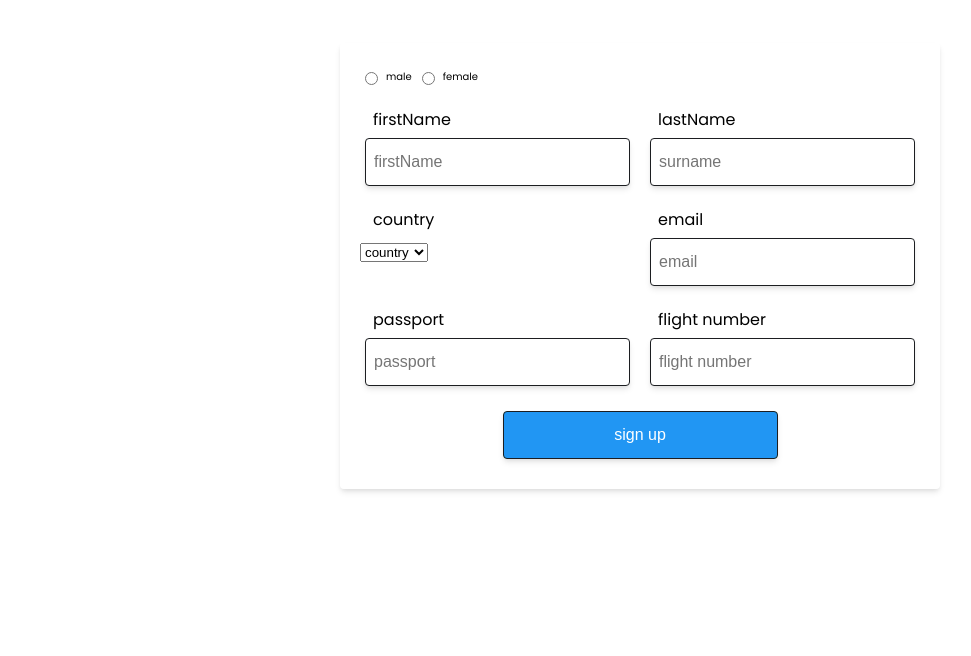
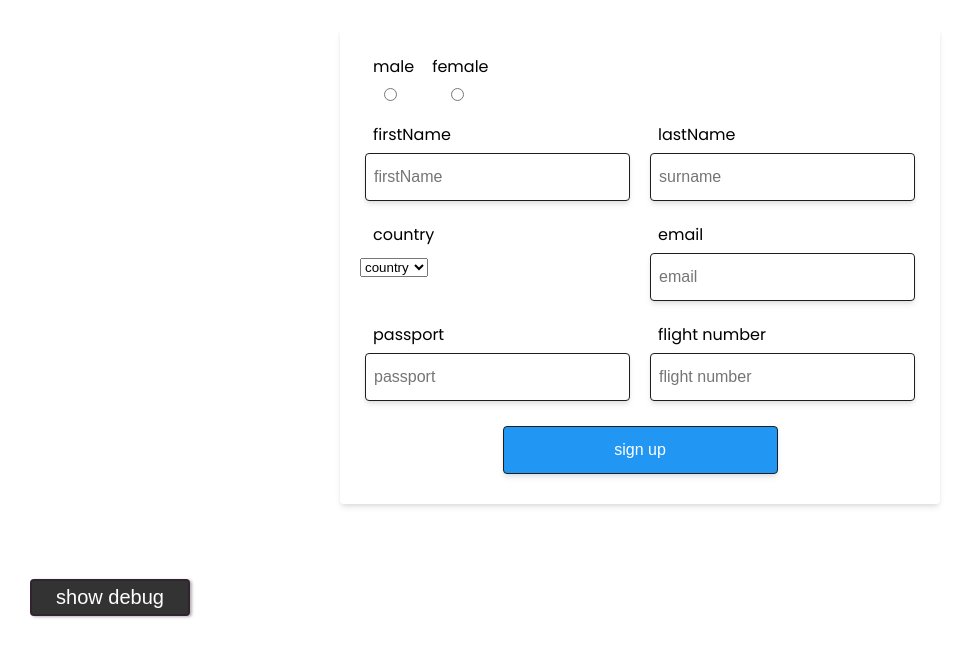
Before and after one commit to masiucd/React-form-validation, a React (Create React App) app: page / in a window 1280 px wide. Shown: the part 134-790 px from the top of the page, without its empty margins (0-971 px from the left). Built offline with nearby package versions, Linux system fonts and the light colour scheme.

Commit message:
feat: radio buttons

```diff
--- a/src/components/form/form-with-state/debug.tsx
+++ b/src/components/debug.tsx
@@ -1,20 +1,19 @@
-import { css } from "@emotion/css"
+import { css, cx } from "@emotion/css"
 import { useState } from "react"
 
 interface Props {
-  printData: Record<string, string | number | boolean>
+  printData: {
+    [key: string]: any
+  }
+  className?: string
 }
 
 const debugStyles = css`
   & {
-    position: fixed;
-    top: 12rem;
     background-color: #333;
     color: #fff;
     padding: 2rem;
     font-size: 2rem;
-    left: 50%;
-    transform: translate(-50%, -50%);
     width: 45rem;
     border: 2px solid #332332;
     box-shadow: 2px 1px 3px rgba(0, 0, 0, 0.3);
@@ -39,14 +38,16 @@ const buttonStyles = css`
   }
 `
 
-export const Debug = ({ printData }: Props) => {
+export const Debug = ({ className, printData }: Props) => {
   const [showDebug, setShowDebug] = useState(false)
   return (
-    <>
-      {showDebug && <pre className={debugStyles}>{JSON.stringify(printData, null, 4)}</pre>}
+    <div className={cx(className, "debug")}>
+      {showDebug && (
+        <pre className={cx(debugStyles, "pre-debug")}>{JSON.stringify(printData, null, 4)}</pre>
+      )}
       <button onClick={() => setShowDebug(p => !p)} className={buttonStyles}>
         {showDebug ? "hide" : "show"} debug
       </button>
-    </>
+    </div>
   )
 }
--- a/src/components/form/form-with-state/form.tsx
+++ b/src/components/form/form-with-state/form.tsx
@@ -1,6 +1,6 @@
 import { css, cx } from "@emotion/css"
 import { useState, ChangeEvent, FormEvent } from "react"
-import { Debug } from "./debug"
+import { Debug } from "../../debug"
 
 const formStyles = css`
   & {
@@ -39,10 +39,11 @@ const Form = () => {
     male: false,
     female: false,
   })
+  const [yesOrNo, setYesOrNo] = useState("")
 
   const handleChange = (evt: ChangeEvent<HTMLInputElement>): void => {
     const { target } = evt
-
+    console.log(evt)
     const value = target.type === "checkbox" ? target.checked : target.value
 
     setFormSatate({ ...formState, [target.name]: value })
@@ -84,6 +85,30 @@ const Form = () => {
           />
         </label>
 
+        <label htmlFor="yes">
+          <span>yes</span>
+          <input
+            type="radio"
+            checked={yesOrNo === "yes"}
+            value="yes"
+            name="yes"
+            id="yes"
+            onChange={() => setYesOrNo("yes")}
+          />
+        </label>
+
+        <label htmlFor="no">
+          <span>no</span>
+          <input
+            type="radio"
+            value="no"
+            checked={yesOrNo === "no"}
+            name="no"
+            id="no"
+            onChange={() => setYesOrNo("no")}
+          />
+        </label>
+
         <label htmlFor="username">
           <span>username</span>
           <input type="text" name="username" value={formState.username} onChange={handleChange} />
--- a/src/components/form/form.tsx
+++ b/src/components/form/form.tsx
@@ -1,5 +1,7 @@
 import styled from "@emotion/styled"
-import { ChangeEvent, useReducer } from "react"
+import { ChangeEvent, FormEvent, useReducer } from "react"
+import { Debug } from "../debug"
+import { css } from "@emotion/css"
 
 const StyledForm = styled.form`
   min-width: 60rem;
@@ -136,6 +138,11 @@ function reducer(state: State, action: Action) {
   }
 }
 
+const debugStyles = css`
+  & {
+  }
+`
+
 interface UserFormProps {
   values: Record<string, string | number | boolean>
 }
@@ -150,45 +157,72 @@ const useForm = ({ values }: UserFormProps) => {
   const handleChange = (evt: ChangeEvent<HTMLInputElement>) => {
     evt.persist()
     const target = evt.target
-
-    const value = target.type === "checkbox" ? target.checked : target.value
-
-    dispatch({ type: "SET_FIELD_VALUE", payload: { [target.name]: value } })
+    console.log(evt.currentTarget)
+    dispatch({ type: "SET_FIELD_VALUE", payload: { [target.name]: target.value } })
   }
 
-  const handleBlur = (evt: ChangeEvent<HTMLInputElement>) => {
+  const handleBlur = (evt: ChangeEvent<HTMLInputElement | HTMLSelectElement>) => {
     evt.persist()
     dispatch({ type: "SET_FIELD_TOUCHED", payload: { [evt.target.name]: true } })
   }
 
-  return { handleChange, handleBlur, ...state }
+  const handleSubmit = (evt: FormEvent): void => {
+    evt.preventDefault()
+  }
+
+  return { handleChange, handleBlur, handleSubmit, ...state }
 }
 
 const Form = () => {
-  const form = useForm({ values: { firstName: "", lastName: "" } })
+  const form = useForm({
+    values: { firstName: "", lastName: "", email: "", female: "", male: "" },
+  })
 
-  const { handleChange, ...state } = form
+  const { handleChange, handleBlur, handleSubmit, ...state } = form
 
   return (
-    <StyledForm>
+    <div>
+      <StyledForm onSubmit={handleSubmit}>
         <FormGroup>
-        <input type="radio" name="male" id="male" />
-        <Label htmlFor="male">male</Label>
-
+          <Label htmlFor="male">
+            <span>male</span>
             <input
               type="radio"
+              // value={state.values.male as string}
+              value="male"
+              name="male"
+              id="male"
+              onChange={handleChange}
+              checked={state.values.male === "male"}
+            />
+          </Label>
+
+          <Label htmlFor="female">
+            <span>female</span>
+            <input
+              type="radio"
+              // value={state.values.female as string}
+              value="female"
               name="female"
               id="female"
               onChange={handleChange}
-          checked={state.values.female as boolean}
+              checked={state.values.female === "female"}
             />
-        <Label htmlFor="female">female</Label>
+          </Label>
         </FormGroup>
 
         <FormGroup>
           <Label htmlFor="firstName">
             <span>firstName</span>
-          <Input type="text" id="firstName" placeholder="firstName" name="firstName" />
+            <Input
+              type="text"
+              id="firstName"
+              placeholder="firstName"
+              name="firstName"
+              value={state.values.firstName as string}
+              onChange={handleChange}
+              onBlur={handleBlur}
+            />
           </Label>
         </FormGroup>
 
@@ -202,6 +236,7 @@ const Form = () => {
               name="lastName"
               value={state.values.lastName as string}
               onChange={handleChange}
+              onBlur={handleBlur}
             />
           </Label>
         </FormGroup>
@@ -210,7 +245,8 @@ const Form = () => {
           <Label htmlFor="country">
             <span>country</span>
           </Label>
-        <Select id="country">
+
+          <Select id="country" onBlur={handleBlur}>
             <option value="">country</option>
             <option value="sweden">sweden</option>
             <option value="usa">usa</option>
@@ -228,7 +264,13 @@ const Form = () => {
         <FormGroup>
           <Label htmlFor="passport">
             <span>passport</span>
-          <Input type="number" id="passport" placeholder="passport" onChange={handleChange} />
+            <Input
+              type="number"
+              id="passport"
+              placeholder="passport"
+              onChange={handleChange}
+              onBlur={handleBlur}
+            />
           </Label>
         </FormGroup>
 
@@ -240,11 +282,14 @@ const Form = () => {
               id="flight-number"
               placeholder="flight number"
               onChange={handleChange}
+              onBlur={handleBlur}
             />
           </Label>
         </FormGroup>
         <Button type="submit">sign up</Button>
       </StyledForm>
+      <Debug printData={state} className={debugStyles} />
+    </div>
   )
 }
 
--- a/src/index.css
+++ b/src/index.css
@@ -57,6 +57,7 @@ body {
   justify-content: center;
   font-weight: 400;
   line-height: 1.75;
+  position: relative;
 }
 
 p {
```
Also changed, not shown: 1 other file (tests, documents, lock files or other folders). Lines whose indentation alone changed are shown as unchanged.
